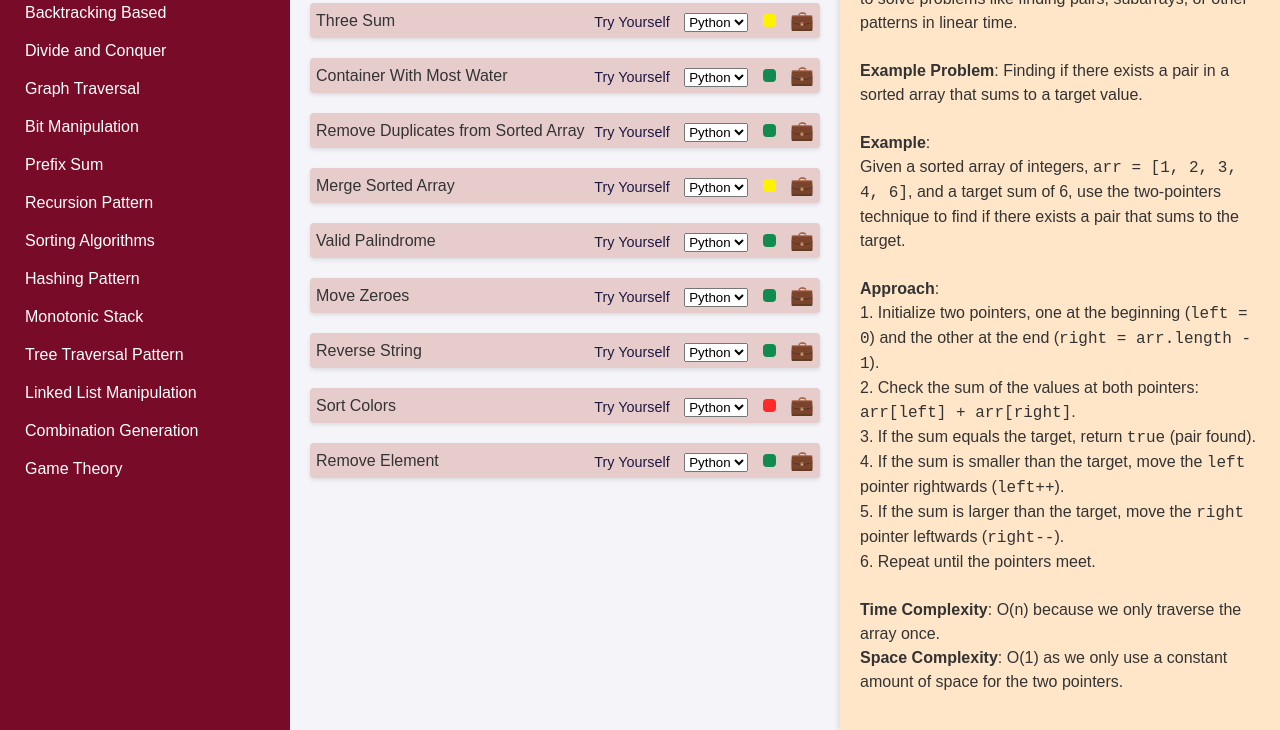
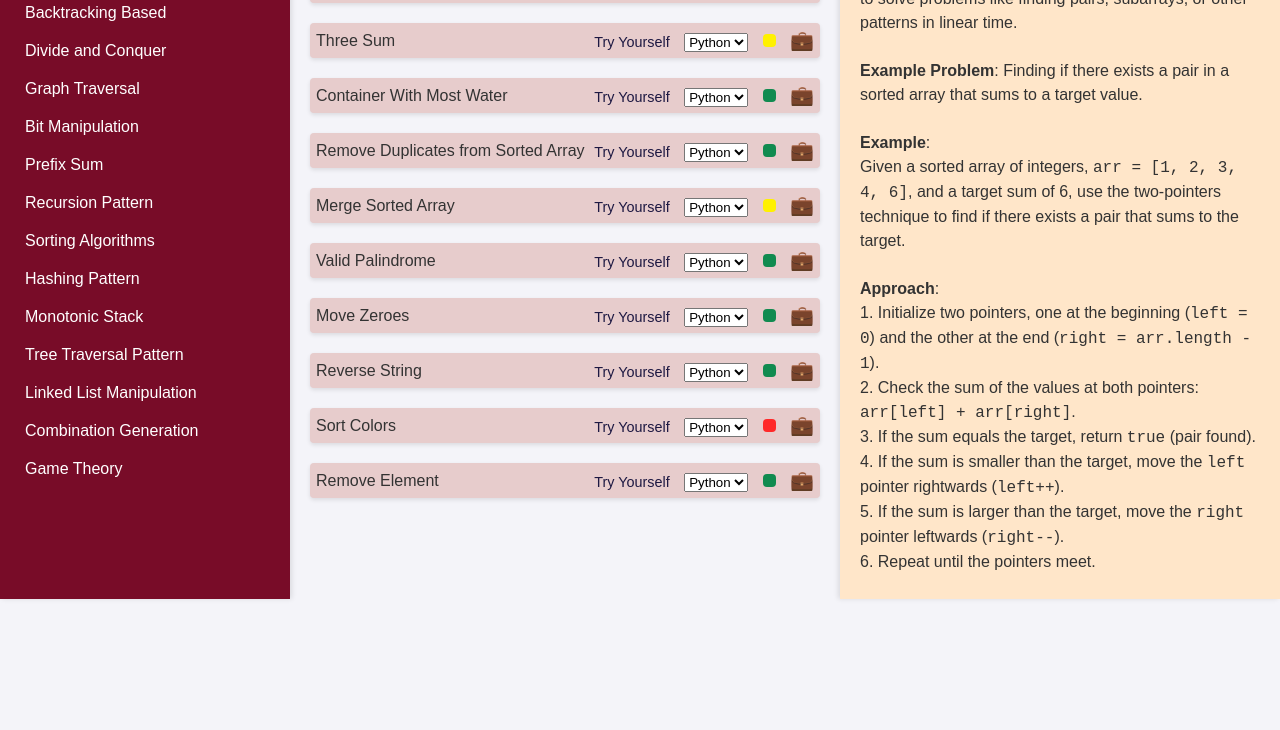
Before and after one commit to base2ace/dsa, a plain HTML site: page index.html in a window 1280 px wide. Shown: the part 241-971 px from the top of the page. After the commit the page ends 800 px from the top, so only its background shows below. Drawn offline with nearby package versions, Linux system fonts and the light colour scheme; no server answers.

Commit message:
Corrected scrolling.

```diff
--- a/styles.css
+++ b/styles.css
@@ -21,7 +21,10 @@ body {
 
 /* Sidebar */
 .sidebar {
+  position: fixed;
   width: 250px;
+  height: 100vh; /* Full height */
+  overflow-y: auto;
   background-color: var(--site-color);
   color: white;
   padding: 20px;
@@ -64,7 +67,9 @@ body {
 /* Main Content */
 .content {
   flex: 1;
-  padding: 20px;
+  margin-left: 270px; /* Ensure space for sidebar */
+  margin-right: 420px; /* Ensure space for right pane */
+  padding: 40px;
   background-color: #f4f4f9;
 }
 
@@ -172,7 +177,11 @@ code[class*="language-"] {
 
 /* Right Pane */
 .right-pane {
+  position: fixed;
+  right: 0;
   width: 400px;
+  height: 100vh; /* Full height */
+  overflow-y: auto;
   padding: 20px;
   background-color: var(--right-pane-background);
   box-shadow: -2px 0 5px rgba(0, 0, 0, 0.1);
```
